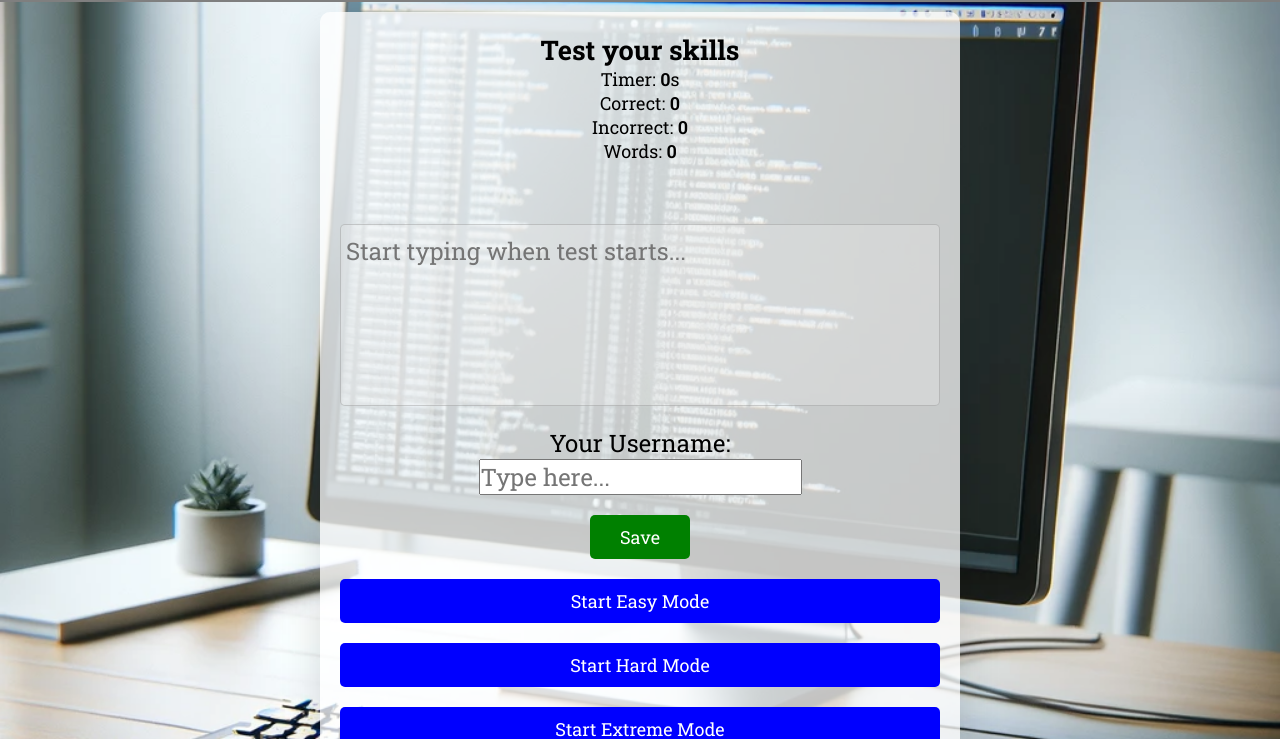
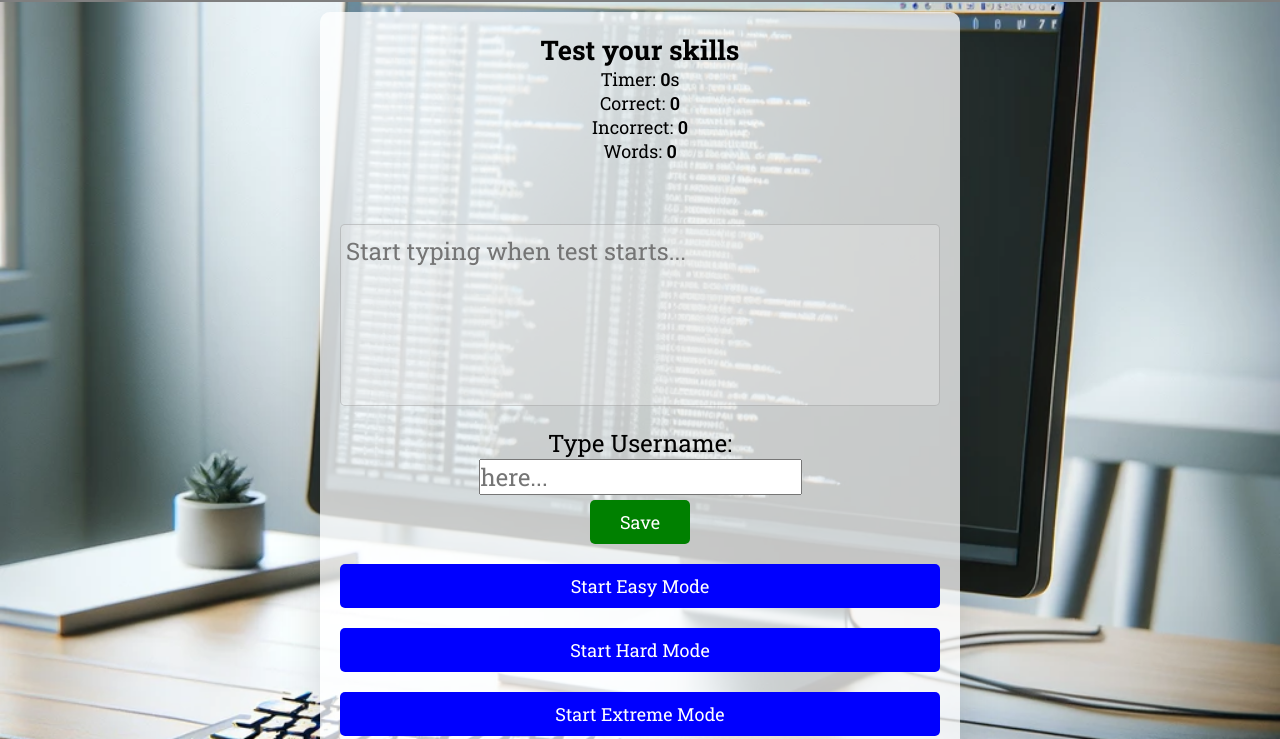
Before and after one commit to GKopanidis/ci-pp2-typing-test, a plain HTML site: page index.html in a window 1280 px wide. Shown: the part 61-800 px from the top of the page. Drawn offline with Linux system fonts and the light colour scheme; no server answers.

Commit message:
Fixed CSS Style for username

```diff
--- a/assets/css/style.css
+++ b/assets/css/style.css
@@ -48,7 +48,7 @@ main {
     background-color: rgba(255, 255, 255, 0.75);
     border-radius: 10px;
     box-shadow: 0 20px 40px rgba(0, 0, 0, 0.15);
-    display: flex;
+    display: flex ;
     flex-direction: column;
     justify-content: center;
 }
@@ -90,11 +90,13 @@ textarea {
 }
 
 #username-label, #display-username {
+    margin-bottom: 10px;
     font-size: x-large;
 }
 
 #username {
     font-size: x-large;
+    margin-bottom: 5px;
 }
 
 #save-username {
@@ -102,6 +104,7 @@ textarea {
     color: #ffffff;
     border-radius: 5px;
     font-size: large;
+    margin: auto;
 }
 
 .username-input {
@@ -115,6 +118,7 @@ textarea {
     border: none;
     border-radius: 5px;
     font-size: large;
+    margin: auto;
 }
 
 button {
@@ -257,3 +261,9 @@ footer {
     padding: 5%;
     color: #ffffff;
 }
+
+@media (max-width: 400px) {
+    input[type="text"] {
+        width: 100%;
+    }
+}
--- a/index.html
+++ b/index.html
@@ -41,9 +41,9 @@
                 <textarea rows="5" id="shownTextInput" placeholder="Start typing when test starts..."></textarea>
                 <br>
                 <div class="username-input" >
-                    <label for="username" id="username-label">Your Username:</label>
+                    <label for="username" id="username-label">Type Username:</label>
                     <br>
-                    <input type="text" id="username" name="username" placeholder="Type here..." autocomplete="off">
+                    <input type="text" id="username" name="username" placeholder="here..." autocomplete="off">
                     <br>
                     <button id="save-username">Save</button>
                     <br>
```
